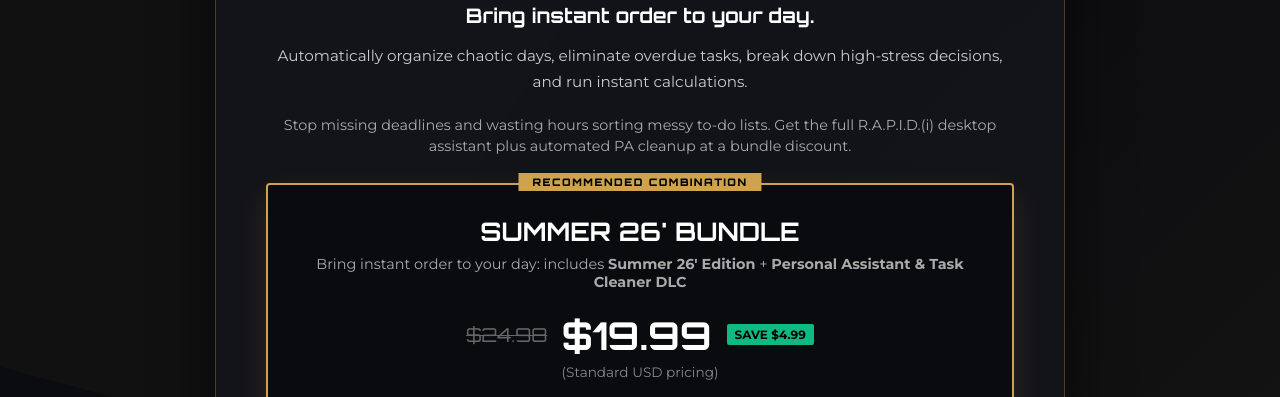
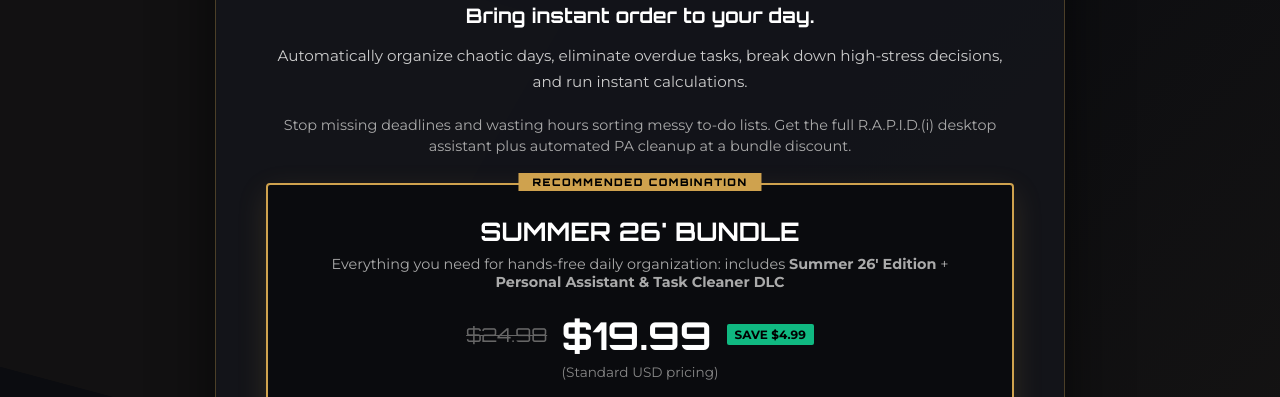
Before and after one commit to Laoluuu/Rapid-store, a plain HTML site: page index.html in a window 1280 px wide. Shown: the part 390-787 px from the top of the page. Drawn offline with Linux system fonts and the light colour scheme.

Commit message:
Update index.html

```diff
--- a/index.html
+++ b/index.html
@@ -62,7 +62,7 @@
                 <div class="bundle-hero-card">
                     <div class="bundle-badge">RECOMMENDED COMBINATION</div>
                     <h3>SUMMER 26' BUNDLE</h3>
-                    <p class="bundle-desc">Bring instant order to your day: includes <strong>Summer 26' Edition</strong> + <strong>Personal Assistant &amp; Task Cleaner DLC</strong></p>
+                    <p class="bundle-desc">Everything you need for hands-free daily organization: includes <strong>Summer 26' Edition</strong> + <strong>Personal Assistant &amp; Task Cleaner DLC</strong></p>
 
                     <div class="price-container">
                         <span class="price-strike">$24.98</span>
```
